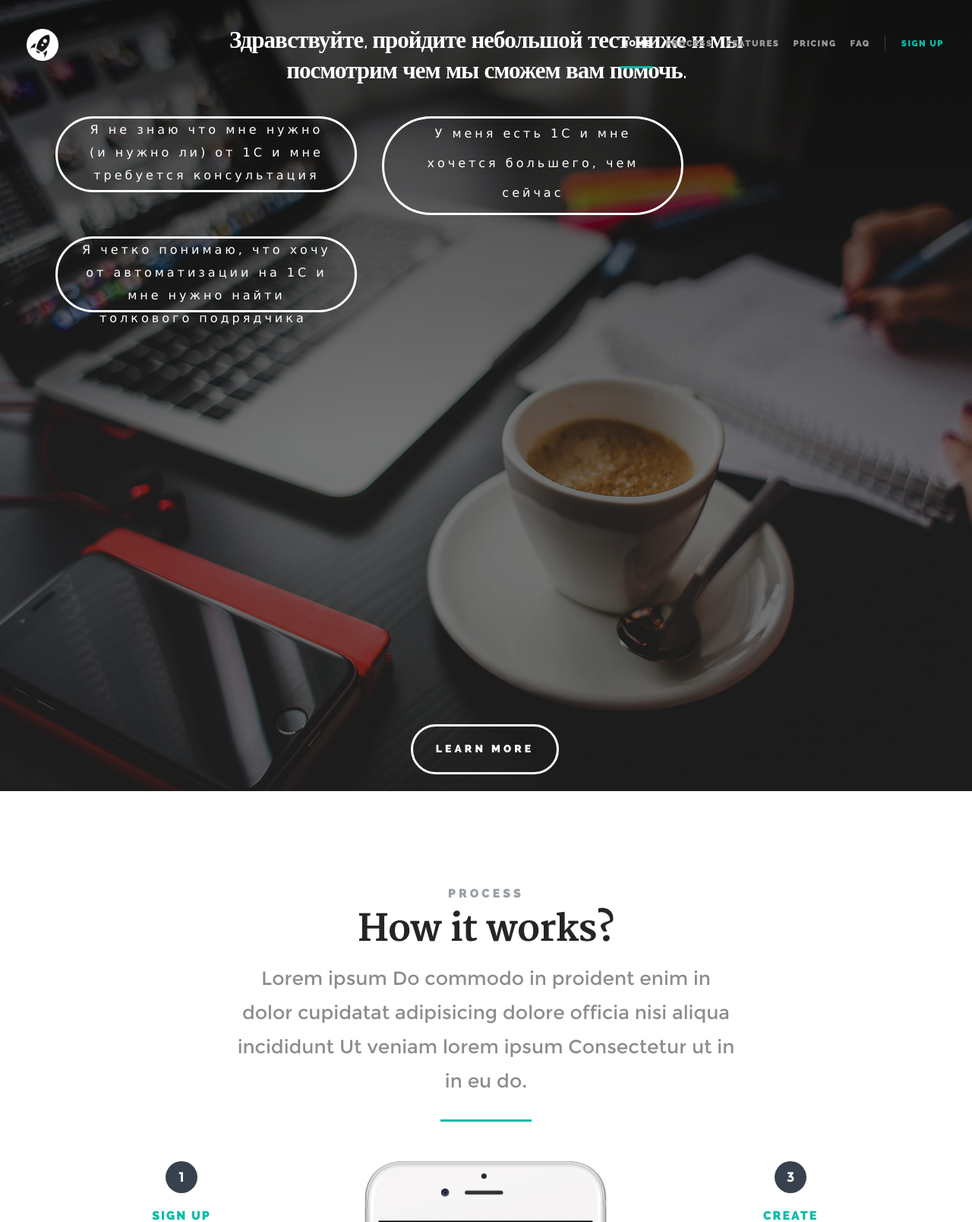
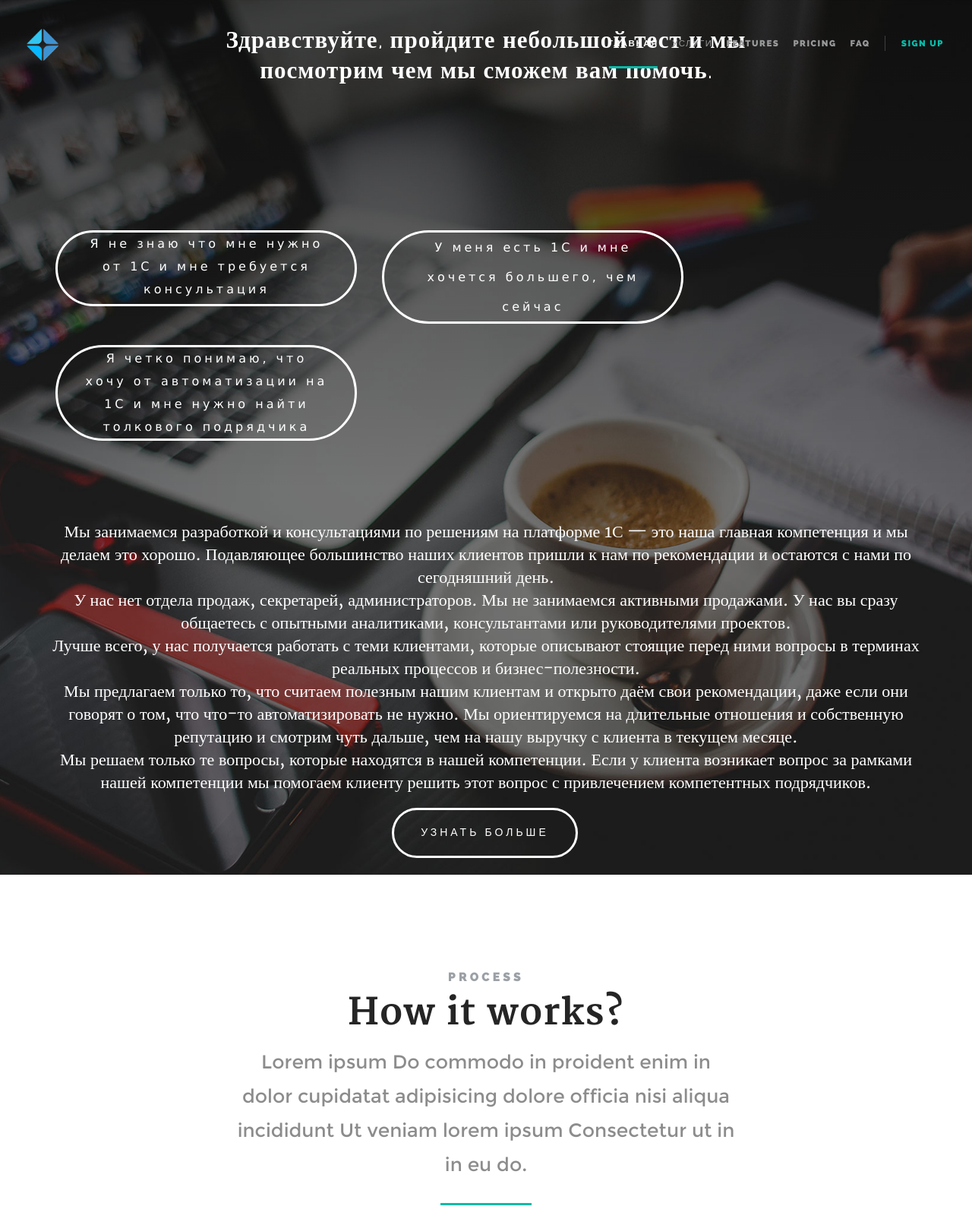
Before and after one commit to lampAddict/itehnik, a Symfony app: template templates/index.html.twig in a window 1280 px wide. Shown: the top 1608 px of the page at 76% size. Run offline with Twig, Linux system fonts and the light colour scheme; the template is opened without the code that fills it, so the values that code supplies are empty; some libraries are stand-ins or nearby versions; some web fonts are replaced.

Commit message:
main page content changed, main page survey bug fix

```diff
--- a/public/css/main.css
+++ b/public/css/main.css
@@ -115,7 +115,7 @@ h5, .h05, h6, .h06 {
 h1, .h01 {
 	font-size: 3.1rem;
 	line-height: 1.35;
-	letter-spacing: -.1rem;
+	letter-spacing: 0.1rem;
 }
 @media only screen and (max-width:600px) {
 	h1, .h01 {
@@ -360,7 +360,7 @@ button, .button {
 	margin-bottom: 1.2;
 }
 fieldset {
-	margin-bottom: 1.5rem;
+	margin-bottom: .5rem;
 }
 input,
 textarea,
@@ -917,6 +917,7 @@ a.menu-toggle {
 }
 .main-navigation li.current a {
 	color: #FFFFFF;
+    font-weight: bold;
 }
 .main-navigation li.current a::after {
 	position: absolute;
@@ -1207,7 +1208,7 @@ a.menu-toggle {
 	color: #FFFFFF;
 	height: 6.6rem;
 	line-height: 6rem;
-	padding: 0 3rem !important;
+	padding: 0 3.5rem !important;
 	margin-top: 1.8rem;
 	font-family: "raleway-heavy", sans-serif;
 	font-size: 1.4rem;
@@ -2382,11 +2383,11 @@ footer ul li {
 	line-height: 3rem;
 }
 .intro-content .second-choice {
-	height: 13rem;
+	height: auto;
 	line-height: 3.9rem;
 }
 .intro-content .third-choice {
-	height: 10rem;
+	height: auto;
 	line-height: 3rem;
 }
 .col-twelve .choice-wrap{
@@ -2437,3 +2438,19 @@ footer ul li {
     float: right;
     margin-right: 25px;
 }
+.h550{
+    height: 550px;
+}
+.text{
+    color: white;
+    font-size: 2.2rem;
+}
+#btnSend{
+    margin-top: .5rem;
+}
+.mt150{
+    margin-top: 150px;
+}
+.Wallop-list{
+    height: 448px;
+}
--- a/public/js/main.js
+++ b/public/js/main.js
@@ -124,12 +124,33 @@
             carousel: false
         });
 
+        var $name = $('#name'),
+            $email = $('#email'),
+            $phone = $('#phone'),
+            $comment = $('#comment');
+
         wallop.on('change', function(event) {
             // event.detail.wallopEl
             // => <div class="Wallop">…</div>
 
             // event.detail.currentItemIndex
             // => number
+
+            //wallop bugfix, last page form elements shows up on previous pages
+            if( event.detail.currentItemIndex < 2 ){
+                //if it is not last choice hide
+                $name.hide();
+                $email.hide();
+                $phone.hide();
+                $comment.hide();
+            }else{
+                //show form elements on last page
+                $name.show();
+                $email.show();
+                $phone.show();
+                $comment.show();
+            }
+
             var $btnPrev, $btnSend;
             $btnPrev = $('.Wallop-buttonPrevious');
             if( event.detail.currentItemIndex > 0 ){
@@ -326,15 +347,15 @@
 
             "1": {
                 "choice": "Мое понимание не требует формализации. Обсудили, оценили, поехали."
-                ,"answer": "Надо встречаться и обсуждать."
+                ,"answer": "Надо встречаться и обсуждать. Оставьте, пожалуйста, ваши контакты."
             }
             ,"2": {
                 "choice": "У меня описаны требования. Нужно грамотно исполнить."
-                ,"answer": "Надо встречаться и обсуждать."
+                ,"answer": "Надо встречаться и обсуждать. Оставьте, пожалуйста, ваши контакты."
             }
             ,"3": {
                 "choice": "Мне нужно, чтобы вы сами собрали информацию с ответственных лиц, оценили ситуацию и предложили решение."
-                ,"answer": "Надо встречаться и обсуждать."
+                ,"answer": "Надо встречаться и обсуждать. Оставьте, пожалуйста, ваши контакты."
             }
         }
 };
--- a/templates/index.html.twig
+++ b/templates/index.html.twig
@@ -44,13 +44,13 @@
     <div class="row">
 
         <div class="logo">
-            <a href="index.html">iTehnik</a>
+            <a href="index.php">iTehnik</a>
         </div>
 
         <nav id="main-nav-wrap">
             <ul class="main-navigation">
-                <li class="current"><a class="smoothscroll"  href="#intro" title="">Home</a></li>
-                <li><a class="smoothscroll"  href="#process" title="">Process</a></li>
+                <li class="current"><a class="smoothscroll"  href="#intro" title="">Главная</a></li>
+                <li><a class="smoothscroll"  href="#process" title="">Услуги</a></li>
                 <li><a class="smoothscroll"  href="#features" title="">Features</a></li>
                 <li><a class="smoothscroll"  href="#pricing" title="">Pricing</a></li>
                 <li><a class="smoothscroll"  href="#faq" title="">FAQ</a></li>
@@ -73,25 +73,25 @@
     <div class="intro-content">
         <div class="row">
             <div class="col-twelve">
-                <h1>Здравствуйте, пройдите небольшой тест ниже и мы посмотрим чем мы сможем вам помочь.</h1>
+                <h1>Здравствуйте, пройдите небольшой тест и мы посмотрим чем мы сможем вам помочь.</h1>
             </div>
         </div>
-        <div class="row" style="height:800px">
+        <div class="row">
             <div class="col-twelve">
-                <div class="Wallop Wallop--slide">
+                <div class="Wallop Wallop--slide h550">
                     <div class="Wallop-list">
-                        <div class="Wallop-item">
+                        <div class="Wallop-item mt150">
                             <div class="choice-wrap">
-                                <a class="button stroke choice first-choice" href="#" title="" data-choice="low" data-step="2">Я не знаю что мне нужно (и нужно ли) от 1С и мне требуется консультация</a>
+                                <a class="button stroke choice first-choice" href="#" title="" data-choice="low" data-step="2">Я не знаю что мне нужно от 1С и мне требуется консультация</a>
                             </div>
                             <div class="choice-wrap">
                                 <a class="button stroke choice second-choice" href="#" title="" data-choice="medium" data-step="2">У меня есть 1С и мне хочется большего, чем сейчас</a>
                             </div>
                             <div class="choice-wrap">
-                                <a class="button stroke choice third-choice" href="#" title="" data-choice="pro" data-step="2">Я четко понимаю, что хочу от автоматизации на 1С и мне нужно найти толкового подрядчика </a>
+                                <a class="button stroke choice third-choice" href="#" title="" data-choice="pro" data-step="2">Я четко понимаю, что хочу от автоматизации на 1С и мне нужно найти толкового подрядчика</a>
                             </div>
                         </div>
-                        <div class="Wallop-item">
+                        <div class="Wallop-item mt150">
                             <div class="choice-wrap">
                                 <a id="step21" class="button stroke choice first-choice" href="#" title="" data-choice="low" data-prevchoice="" data-step="3"></a>
                             </div>
@@ -122,7 +122,7 @@
                                             </li>
                                             <li>
                                                 <label for="textarea">Комментарий</label>
-                                                <textarea id="textarea"></textarea>
+                                                <textarea id="comment"></textarea>
                                             </li>
                                         </ol>
                                     </fieldset>
@@ -137,8 +137,23 @@
             </div>
         </div>
         <div class="row">
+            <div class="col-twelve text">
+                Мы занимаемся разработкой и консультациями по решениям на платформе 1С &mdash; это наша главная компетенция и мы делаем это хорошо.
+                Подавляющее большинство наших клиентов пришли к нам по рекомендации и остаются с нами по сегодняшний день.
+                <br />
+                У нас нет отдела продаж, секретарей, администраторов. Мы не занимаемся активными продажами. У нас вы сразу общаетесь с опытными аналитиками, консультантами или руководителями проектов.
+                <br />
+                Лучше всего, у нас получается работать с теми клиентами, которые описывают стоящие перед ними вопросы в терминах реальных процессов и бизнес-полезности.
+                <br />
+                Мы предлагаем только то, что считаем полезным нашим клиентам и открыто даём свои рекомендации, даже если они говорят о том, что что-то автоматизировать не нужно.
+                Мы ориентируемся на длительные отношения и собственную репутацию и смотрим чуть дальше, чем на нашу выручку с клиента в текущем месяце.
+                <br />
+                Мы решаем только те вопросы, которые находятся в нашей компетенции. Если у клиента возникает вопрос за рамками нашей компетенции мы помогаем клиенту решить этот вопрос с привлечением компетентных подрядчиков.
+            </div>
+        </div>
+        <div class="row">
             <div class="col-twelve">
-                <a class="button stroke smoothscroll" href="#process" title="">Learn More</a>
+                <a class="button stroke smoothscroll" href="#process" title="">Узнать больше</a>
             </div>
         </div>
     </div>
```
Also changed, not shown: public/favicon.png, public/images/logo.png, public/images/logo1.png (added).
